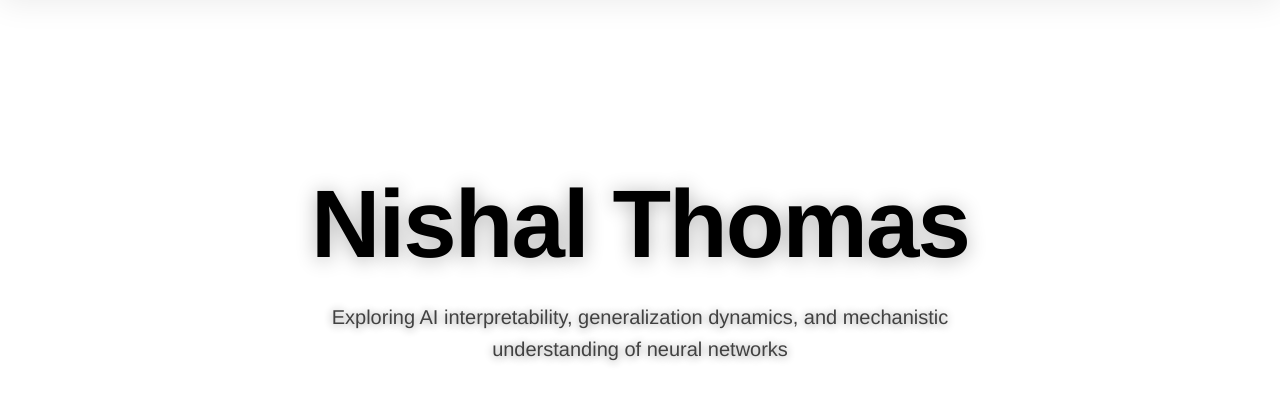
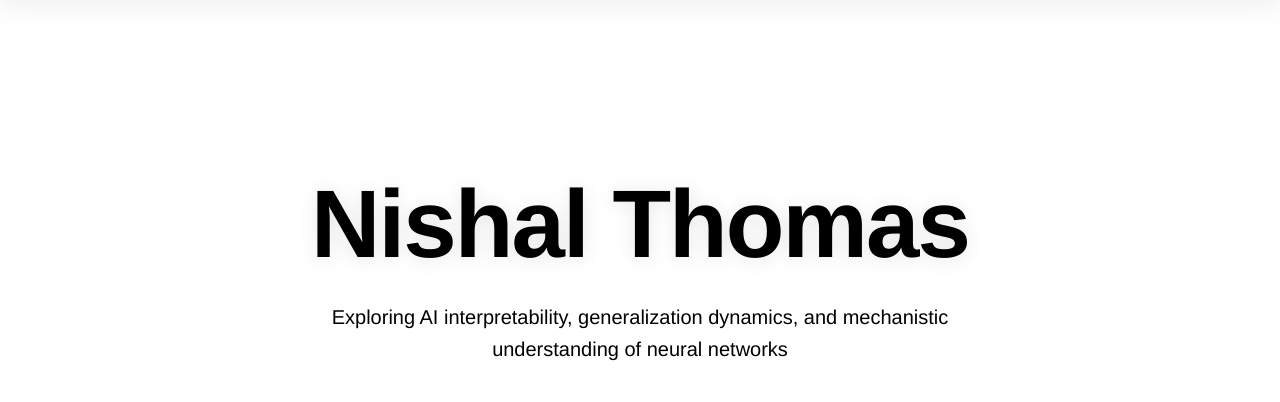
Before and after one commit to Nishal14/nishal14.github.io, a plain HTML site: page index.html in a window 1280 px wide. Both pictures are taken after a click on the button "Toggle theme". Shown: the part 88-490 px from the top of the page. Drawn offline with nearby package versions, Linux system fonts and the light colour scheme.

Commit message:
Subtext update

```diff
--- a/style.css
+++ b/style.css
@@ -296,6 +296,19 @@ body {
     margin-left: auto;
     margin-right: auto;
     text-shadow: 0 1px 10px rgba(0, 0, 0, 0.5);
+}
+
+/* Light theme hero text - much darker for visibility */
+.light-theme .hero-title {
+    color: #000000;
+    text-shadow: 0 2px 20px rgba(0, 0, 0, 0.1);
+}
+
+.light-theme .hero-subtitle {
+    color: #000000;
+    opacity: 1;
+    font-weight: 500;
+    text-shadow: none;
 }
 
 .hero-links {
```
